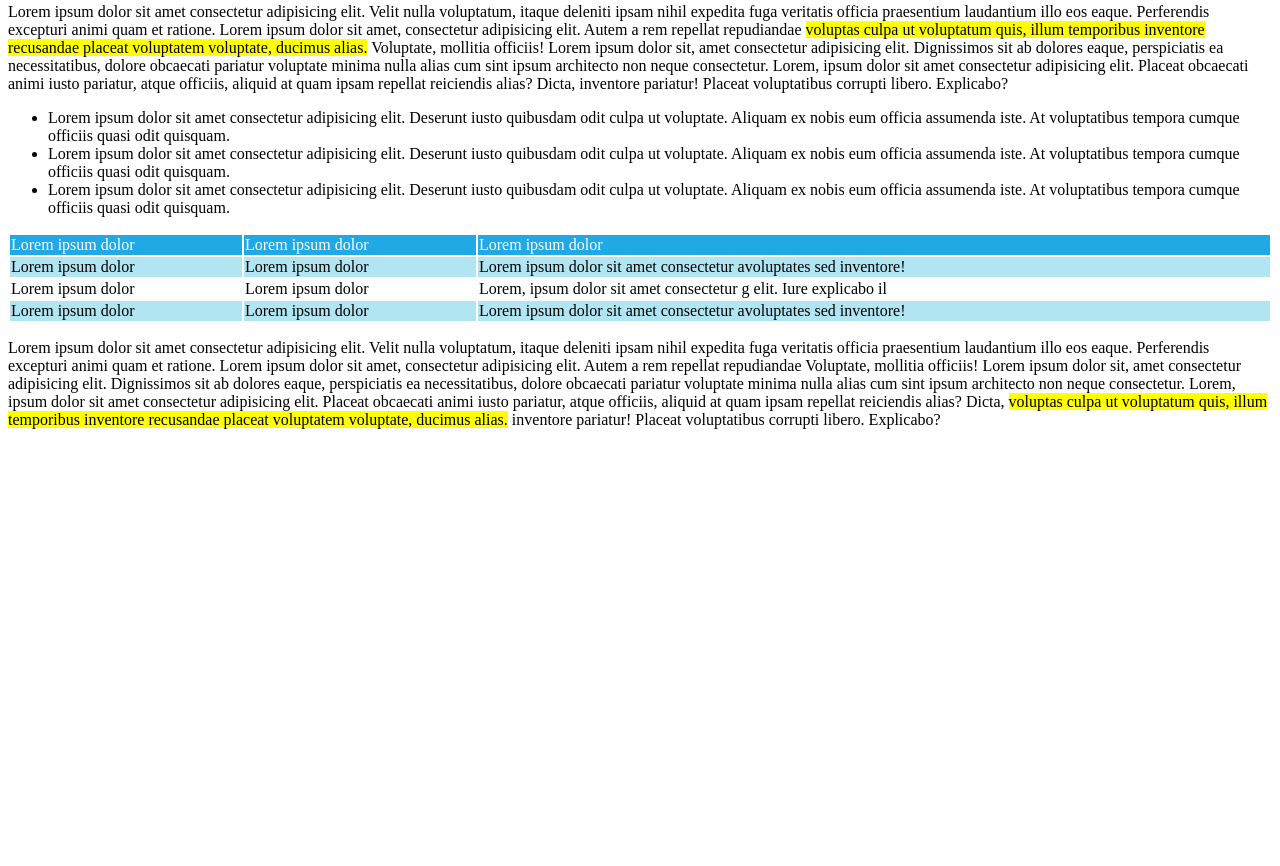
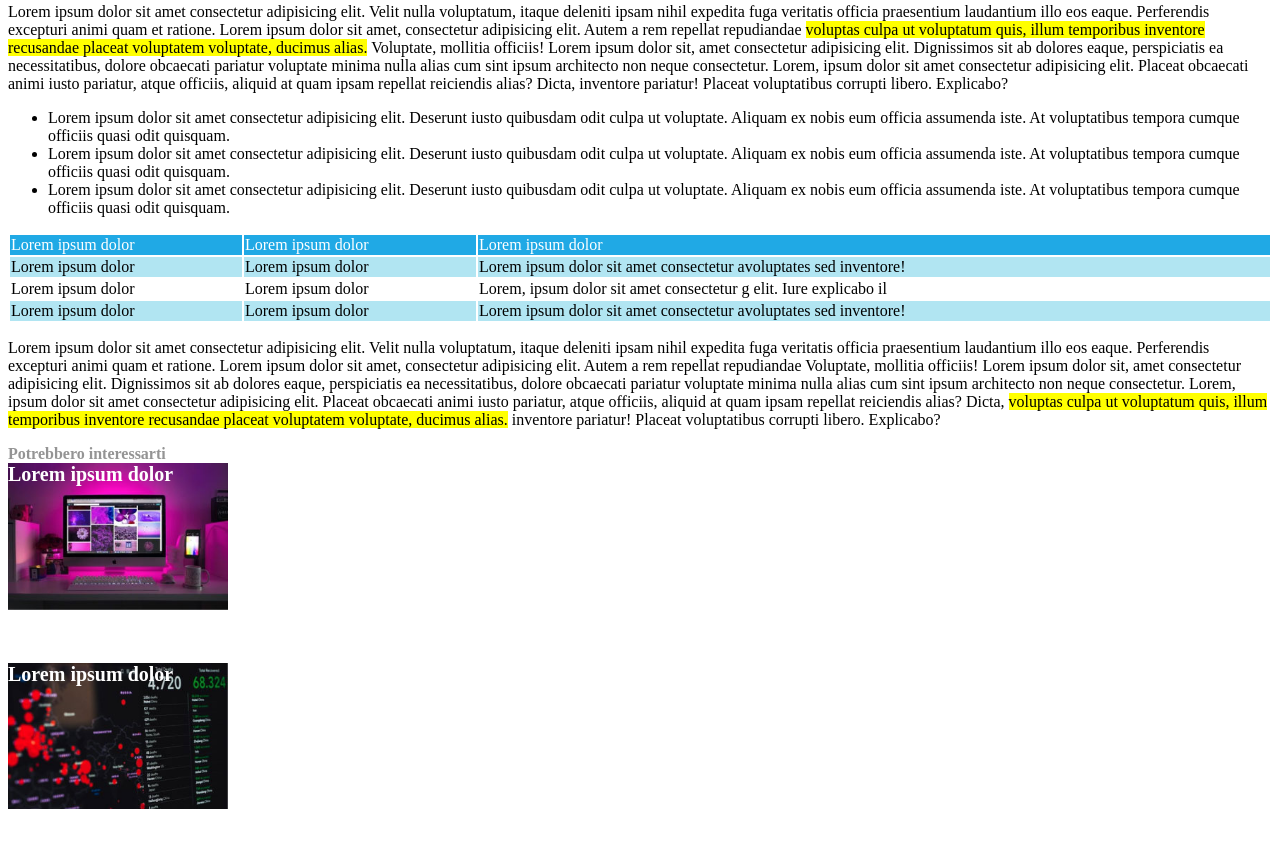
Before and after one commit to Giorgio-24/html-css-booleaner, a plain HTML site: page index.html in a window 1280 px wide. Shown: the part 902-1768 px from the top of the page. Before the commit the page ends 1347 px from the top, so only its background shows below. Drawn offline with Linux system fonts and the light colour scheme.

Commit message:
fine-footer

```diff
--- a/index.html
+++ b/index.html
@@ -71,6 +71,14 @@
             <p>Lorem ipsum dolor sit amet consectetur adipisicing elit. Velit nulla voluptatum, itaque deleniti ipsam nihil expedita fuga veritatis officia praesentium laudantium illo eos eaque. Perferendis excepturi animi quam et ratione. Lorem ipsum dolor sit amet, consectetur adipisicing elit. Autem a rem repellat repudiandae  Voluptate, mollitia officiis! Lorem ipsum dolor sit, amet consectetur adipisicing elit. Dignissimos sit ab dolores eaque, perspiciatis ea necessitatibus, dolore obcaecati pariatur voluptate minima nulla alias cum sint ipsum architecto non neque consectetur. Lorem, ipsum dolor sit amet consectetur adipisicing elit. Placeat obcaecati animi iusto pariatur, atque officiis, aliquid at quam ipsam repellat reiciendis alias? Dicta, <span id="highlighted"> voluptas culpa ut voluptatum quis, illum temporibus inventore recusandae placeat voluptatem voluptate, ducimus alias.</span> inventore pariatur! Placeat voluptatibus corrupti libero. Explicabo?</p>
         </section>
     </main>
-    <footer></footer>
+    <footer>
+        <div id="grigio">Potrebbero interessarti</div>
+        <div class="footer-image uno">
+          Lorem ipsum dolor
+        </div>
+        <div  class="footer-image due">
+          Lorem ipsum dolor
+        </div>
+    </footer>
 </body>
 </html>
--- a/style.css
+++ b/style.css
@@ -47,3 +47,30 @@ thead{
 .row-azzurra{
     background-color: #b1e5f2;
 }
+/* Fine main */
+
+/* Inizio footer */
+#grigio{
+    color: #949494;
+    font-weight: 600;
+}
+
+.footer-image{
+    width: 220px;
+    height: 200px;
+    color: #ffffff;
+    background-size: contain;
+    background-repeat: no-repeat;
+    font-weight: 600;
+    font-size: 20px;
+}
+
+.uno{
+    background-image: url(./img-booleaner/monitor.jpg);
+}
+
+.due{
+    background-image: url(./img-booleaner/graph.jpg);
+}
+
+/* Fine footer */
```
